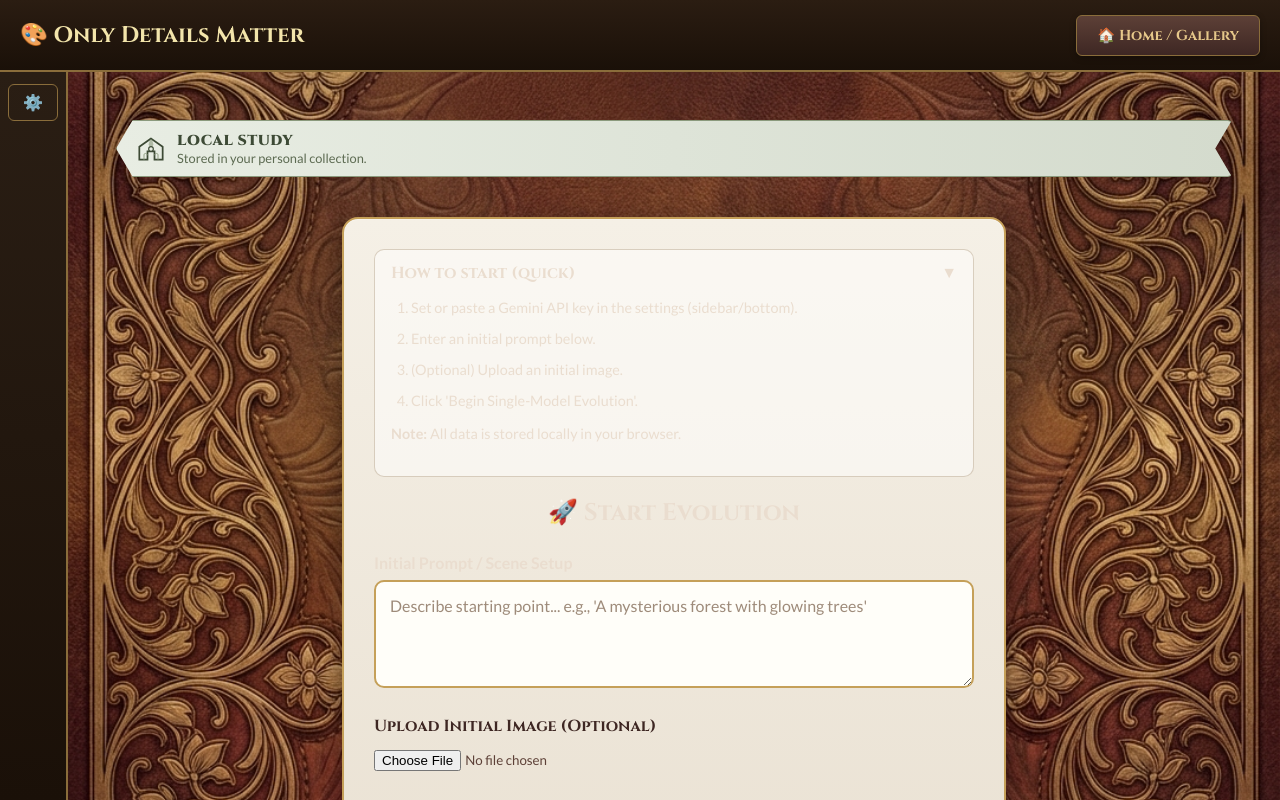
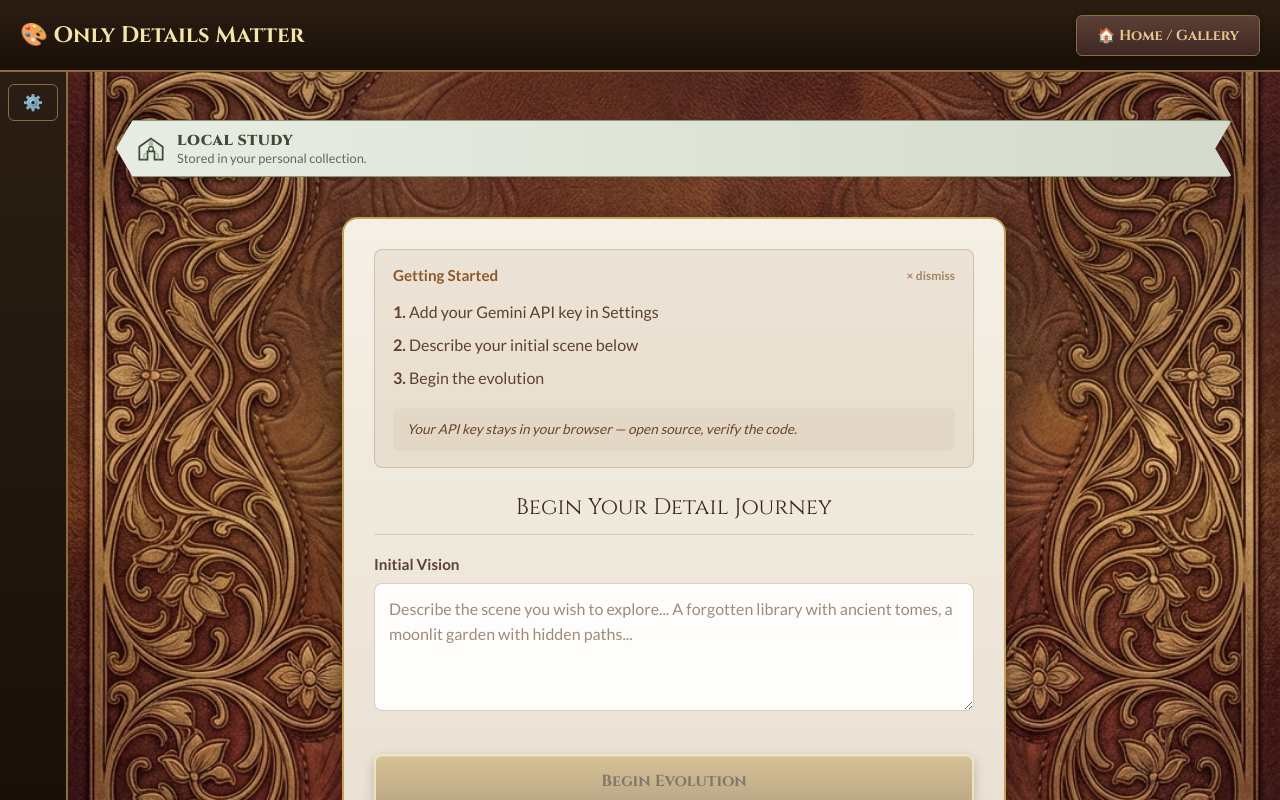
Before and after one commit to mandubian/details_matter, a React (Create React App) app in the folder details_matter_react/: page / in a window 1280 px wide. Both pictures are taken after a click on the button "New Thread". Built offline with nearby package versions, Linux system fonts and the light colour scheme; the HTML template or start-up script is replaced by a standard one.

Commit message:
feat(ui): remove 'provide your image' feature and fix cloud thumbnails

```diff
--- a/details_matter_react/src/components/InitialSetup.js
+++ b/details_matter_react/src/components/InitialSetup.js
@@ -3,9 +3,6 @@ import React, { useState } from 'react';
 const InitialSetup = ({
   initialPrompt,
   setInitialPrompt,
-  onFileUpload,
-  uploadedFile,
-  initialImage,
   onStartEvolution,
   isApiKeySet,
   isLoading,
@@ -13,92 +10,130 @@ const InitialSetup = ({
 }) => {
   const [showHelp, setShowHelp] = useState(true);
 
-  const handleFileChange = (e) => {
-    const file = e.target.files[0];
-    onFileUpload(file);
-  };
-
   return (
     <div className="controls-section">
       {showHelp && (
-        <div className="expander">
+        <div style={{
+          background: 'rgba(139, 90, 43, 0.08)',
+          border: '1px solid rgba(139, 90, 43, 0.25)',
+          borderRadius: '8px',
+          padding: '16px 18px',
+          marginBottom: '24px'
+        }}>
           <div
-            className="expander-header"
             onClick={() => setShowHelp(false)}
-            style={{ color: 'var(--text-primary)' }}
+            style={{
+              color: '#8b5a2b',
+              cursor: 'pointer',
+              display: 'flex',
+              justifyContent: 'space-between',
+              alignItems: 'center',
+              fontWeight: 600,
+              fontSize: '0.95rem'
+            }}
           >
-            <span>How to start (quick)</span>
-            <span>▼</span>
+            <span>Getting Started</span>
+            <span style={{ fontSize: '0.75rem', opacity: 0.7 }}>× dismiss</span>
           </div>
-          <div className="expander-content" style={{ color: 'var(--text-secondary)' }}>
-            <ol style={{ paddingLeft: '20px' }}>
-              <li>Set or paste a Gemini API key in the settings (sidebar/bottom).</li>
-              <li>Enter an initial prompt below.</li>
-              <li>(Optional) Upload an initial image.</li>
-              <li>Click 'Begin Single-Model Evolution'.</li>
-            </ol>
-            <p style={{marginTop: '10px'}}><strong>Note:</strong> All data is stored locally in your browser.</p>
+          <div style={{ color: '#5c4033', marginTop: '14px', lineHeight: 1.7 }}>
+            <div style={{ display: 'flex', flexDirection: 'column', gap: '6px' }}>
+              <div><strong>1.</strong> Add your Gemini API key in Settings</div>
+              <div><strong>2.</strong> Describe your initial scene below</div>
+              <div><strong>3.</strong> Begin the evolution</div>
+            </div>
+            <div style={{
+              marginTop: '16px',
+              padding: '10px 14px',
+              background: 'rgba(139, 90, 43, 0.06)',
+              borderRadius: '6px',
+              fontSize: '0.85rem',
+              color: '#6b4423',
+              fontStyle: 'italic'
+            }}>
+              Your API key stays in your browser — open source, verify the code.
+            </div>
           </div>
         </div>
       )}
 
-      <h2 style={{ color: 'var(--text-primary)' }}>🚀 Start Evolution</h2>
+      <h2 style={{
+        color: '#3d2914',
+        fontWeight: 500,
+        fontSize: '1.4rem',
+        marginBottom: '20px',
+        borderBottom: '1px solid rgba(139, 90, 43, 0.2)',
+        paddingBottom: '12px'
+      }}>
+        Begin Your Detail Journey
+      </h2>
 
       <div style={{ marginBottom: '24px' }}>
-        <label style={{ display: 'block', marginBottom: '8px', fontWeight: 'bold', color: 'var(--text-primary)' }}>
-          Initial Prompt / Scene Setup
+        <label style={{
+          display: 'block',
+          marginBottom: '10px',
+          fontWeight: 600,
+          color: '#5c4033',
+          fontSize: '0.95rem'
+        }}>
+          Initial Vision
         </label>
         <textarea
-          placeholder="Describe starting point... e.g., 'A mysterious forest with glowing trees'"
+          placeholder="Describe the scene you wish to explore... A forgotten library with ancient tomes, a moonlit garden with hidden paths..."
           value={initialPrompt}
           onChange={(e) => setInitialPrompt(e.target.value)}
           rows={4}
+          style={{
+            background: 'rgba(255, 255, 255, 0.9)',
+            border: '1px solid rgba(139, 90, 43, 0.3)',
+            borderRadius: '8px',
+            padding: '12px 14px',
+            fontSize: '1rem',
+            lineHeight: 1.6,
+            color: '#3d2914',
+            resize: 'vertical'
+          }}
         />
-      </div>
-
-      <div className="file-input">
-        <label style={{ marginBottom: '12px', display: 'block' }}>Upload Initial Image (Optional)</label>
-        <input
-          type="file"
-          accept="image/*"
-          onChange={handleFileChange}
-          style={{ padding: '0', border: 'none' }}
-        />
-        {/* Note: file input styling is tricky, often better to wrap or use label as trigger */}
-
-        {initialImage && (
-          <div className="image-preview">
-            <img src={initialImage} alt="Initial upload preview" />
-            <p>Initial uploaded image</p>
-          </div>
-        )}
       </div>
 
       <button
         onClick={onStartEvolution}
         disabled={!isApiKeySet || isLoading || !initialPrompt.trim()}
         className="primary-button"
-        style={{ width: '100%', marginTop: '20px' }}
+        style={{
+          width: '100%',
+          marginTop: '16px',
+          padding: '14px 20px',
+          fontSize: '1rem',
+          fontWeight: 600
+        }}
       >
         {isLoading ? (
-          <span className="loading" style={{color: 'white'}}>
-            <span className="spinner" style={{borderColor: 'white', borderTopColor: 'transparent'}}></span>
-            Generating first image...
+          <span className="loading" style={{ color: 'white' }}>
+            <span className="spinner" style={{ borderColor: 'white', borderTopColor: 'transparent' }}></span>
+            Conjuring first image...
           </span>
         ) : (
-          '🎬 Begin Single-Model Evolution'
+          'Begin Evolution'
         )}
       </button>
 
       {!isApiKeySet && (
-        <div className="warning" style={{ marginTop: '15px' }}>
-          Please set your Gemini API key in the sidebar to begin generation.
+        <div className="warning" style={{ marginTop: '16px', fontSize: '0.9rem' }}>
+          Please set your Gemini API key in Settings to begin.
         </div>
       )}
 
-      {initialPrompt.trim() === '' && (
-        <div className="warning" style={{ marginTop: '15px' }}>
-          Please enter an initial prompt to begin the evolution.
+      {isApiKeySet && initialPrompt.trim() === '' && (
+        <div style={{
+          marginTop: '16px',
+          padding: '12px',
+          background: 'rgba(139, 90, 43, 0.06)',
+          borderRadius: '6px',
+          color: '#6b4423',
+          fontSize: '0.9rem',
+          textAlign: 'center'
+        }}>
+          Enter your initial vision to begin the journey.
         </div>
       )}
     </div>
--- a/details_matter_react/worker/worker.js
+++ b/details_matter_react/worker/worker.js
@@ -108,7 +108,7 @@ export default {
           model: data.model,
           forkInfo: data.forkInfo,
           // Store first image thumbnail if available
-          thumbnail: data.conversation.find(t => t.image)?.image || null
+          thumbnail: data.thumbnail || data.conversation.find(t => t.image)?.image || null
         };
 
         // Store full thread in R2 (now lightweight)
```
